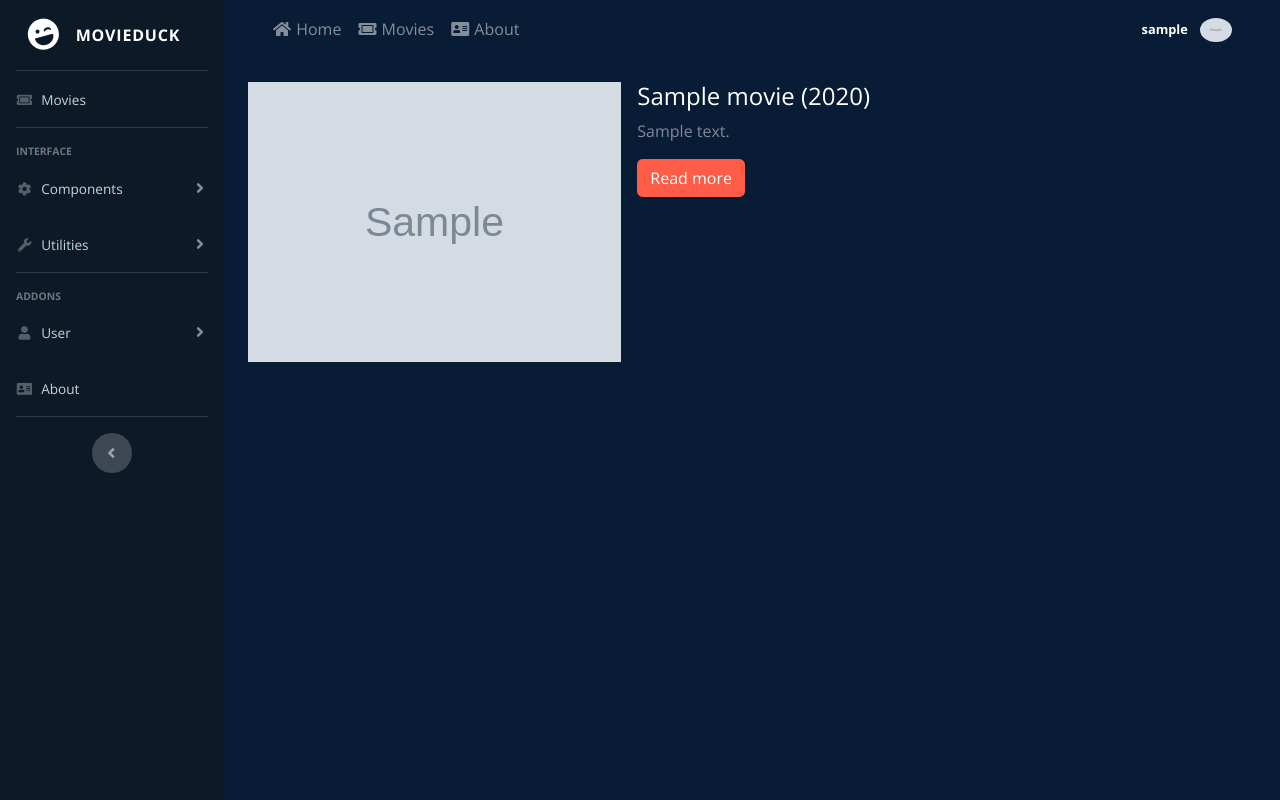
After one commit to LuisManuelGlz/MovieDuck, a Django app: page /movies/ in a window 1280 px wide. The commit adds this page. Run offline with Django 3.2, Linux system fonts and the light colour scheme; a user stored in the database is signed in; tables that the repository leaves empty hold one stand-in row (values such as "Sample post"); grey boxes marked "Sample" are stand-in pictures; some libraries are stand-ins or nearby versions.

Commit message:
Add Movies list

```diff
--- a/moviesduck_project/home/views.py
+++ b/moviesduck_project/home/views.py
@@ -1,10 +1,11 @@
 from django.shortcuts import render
 from django.views.generic import TemplateView
+from django.contrib.auth.mixins import LoginRequiredMixin
 
 # Create your views here.
 # Se creo la vista de home
 
-class Home(TemplateView):
+class Home(LoginRequiredMixin, TemplateView):
     template_name = 'home/home.html'
 
 class about (TemplateView):
--- a/moviesduck_project/movies/urls.py
+++ b/moviesduck_project/movies/urls.py
@@ -4,7 +4,6 @@ from django.views.generic import TemplateView # temporal import
 
 app_name = "movies"
 urlpatterns = [
-    path("<int:pk>/", views.MovieDetail.as_view(), name="movie_detail"),
     path("rev-detail/", TemplateView.as_view(template_name="movies/review_detail.html"), name="review_detail"),
     # Carousel-based lists
     path( # Newest movies
@@ -22,16 +21,21 @@ urlpatterns = [
         views.CarouselRecentReviews.as_view(),
         name="newreviews_carousel"
         ),
+    path(
+        "",
+        views.MovieList.as_view(),
+        name="movie_list"
+        ),
     # Movie details page
     path( # Normal movie details page
-        "<int:pk>",
+        "<int:pk>/",
         views.MovieDetail.as_view(),
-        name="movie_details"
+        name="movie_detail"
         ),
     path( # Movie details page focused on user's just created review
         "<int:pk>#review<int:review_pk>",
         views.MovieDetail.as_view(),
-        name="movie_details"
+        name="movie_detail"
         ),
     ##########
     # Review interaction
--- a/moviesduck_project/movies/views.py
+++ b/moviesduck_project/movies/views.py
@@ -17,10 +17,6 @@ class MovieListMixin(ListView):
 
 class ReviewListMixin(ListView):
     context_object_name = "reviews"
-
-########## MOVIE DETAIL ##########
-class MovieDetail(DetailView):
-    model = Movie
 
 ##### HTML CAROUSEL-BASED LISTS #####
 # New releases
@@ -45,8 +41,13 @@ class CarouselRecentReviews(ReviewListMixin):
     template_name = "movies/carousel_review_list.html"
     queryset = Review.objects.all()[:10]
 
+########## MOVIE LIST ##########
+class MovieList(LoginRequiredMixin, ListView):
+    model = Movie
+    context_object_name = "movies"
+
 ########## MOVIE DETAILS ##########
-class MovieDetail(DetailView):
+class MovieDetail(LoginRequiredMixin, DetailView):
     model = Movie
     template_name = "movies/movie_detail.html"
 
--- a/moviesduck_project/templates/includes/navbar.html
+++ b/moviesduck_project/templates/includes/navbar.html
@@ -8,23 +8,32 @@
     <div class="collapse navbar-collapse" id="navbarNav">
       <ul class="navbar-nav mr-auto">
         <li class="nav-item {% if request.resolver_match.view_name == 'home:home' %}active{% endif %}">
-          <a class="nav-link" href="{% url 'home:home' %}">Home</a>
-        </li>
-        <li class="nav-item {% if request.resolver_match.view_name == 'home:about' %}active{% endif %}">
-          <a class="nav-link" href="{% url 'home:about' %}">About</a>
+          <a class="nav-link" href="{% url 'home:home' %}">
+            <i class="fas fa-fw fa-home"></i>
+            Home
+          </a>
         </li>
         {% if user.is_authenticated %}
           <li class="nav-item {% if request.resolver_match.view_name == 'comming soon xd' %}active{% endif %}">
-            <a class="nav-link" href="#">Movies (comming soon :D)</a>
+            <a class="nav-link" href="{% url 'movies:movie_list' %}">
+              <i class="fas fa-fw fa-ticket-alt"></i>
+              Movies
+            </a>
           </li>
         {% endif %}
+        <li class="nav-item {% if request.resolver_match.view_name == 'home:about' %}active{% endif %}">
+          <a class="nav-link" href="{% url 'home:about' %}">
+            <i class="fas fa-fw fa-address-card"></i>
+            About
+          </a>
+        </li>
       </ul>
       {% if user.is_authenticated %}
         <ul class="navbar-nav">
           <!-- Nav Item - User Information -->
           <li class="nav-item dropdown no-arrow">
             <a class="nav-link dropdown-toggle" href="#" id="userDropdown" role="button" data-toggle="dropdown" aria-haspopup="true" aria-expanded="false">
-              <span class="mr-2 d-none d-lg-inline text-gray-600 small">{{ user.username }}</span>
+              <span class="mr-2 d-none d-lg-inline text-white small font-weight-bolder">{{ user.username }}</span>
               <img
                 class="img-profile rounded-circle"
                 width="32px"
--- a/moviesduck_project/templates/includes/sidebar.html
+++ b/moviesduck_project/templates/includes/sidebar.html
@@ -14,7 +14,7 @@
 
   <!-- Nav Item - Dashboard -->
   <li class="nav-item {% if request.resolver_match.view_name == 'home:home' %}active{% endif %}">
-    <a class="nav-link" href="index.html">
+    <a class="nav-link" href="{% url 'movies:movie_list' %}">
       <i class="fas fa-fw fa-ticket-alt"></i>
       <span>Movies</span></a>
   </li>
--- a/moviesduck_project/templates/movies/movie_detail.html
+++ b/moviesduck_project/templates/movies/movie_detail.html
@@ -6,6 +6,7 @@
 {% block content %}
 <div class="container">
   <!-- Movie Screenshots -->
+    <div class="row">
       <div id="movieDetailCarousel" class="carousel slide" data-ride="carousel">
         <div class="carousel-inner">
           {% for screenshot in movie.screenshots.all %}
@@ -22,6 +23,7 @@
           <span class="carousel-control-next-icon" aria-hidden="true"></span>
           <span class="sr-only">Next</span>
         </a>
+      </div>
     </div>
     <!-- End of Movie Screenshots -->
 
@@ -77,10 +79,12 @@
       <!-- End of Movie Info -->
 
       <!-- Reviews -->
-      <div class="col-12 p-0">
+      <div class="col-12 col-lg-6 p-0">
         <h2 class="text-white">Reviews</h2>
         {% for review in movie.reviews.all %}
           {% include 'movies/review.html' %}
+        {% empty %}
+          No reviews yet
         {% endfor %}
         <!-- REPLACED BY REVIEW TEMPLATE
         <div class="media">
--- /dev/null
+++ b/moviesduck_project/templates/movies/movie_list.html
@@ -0,0 +1,22 @@
+{% extends 'base.html' %}
+{% load static %}
+
+{% block title %}Movies List{% endblock %}
+
+{% block content %}
+  {% for movie in movies %}
+    <div class="media mt-2">
+      <img
+        class="mr-3 h-50 d-inline-block"
+        src="{{ movie.poster.url }}"
+        alt="{{ movie }}-poster"
+        style="max-height: 280px;"
+      >
+      <div class="media-body">
+        <h4 class="mt-0 text-white">{{ movie }}</h4>
+        <p>{{ movie.summary }}</p>
+        <a class="btn btn-primary" href="{% url 'movies:movie_detail' movie.id %}">Read more</a>
+      </div>
+    </div>
+  {% endfor %}
+{% endblock %}
```
Lines whose indentation alone changed are shown as unchanged.
